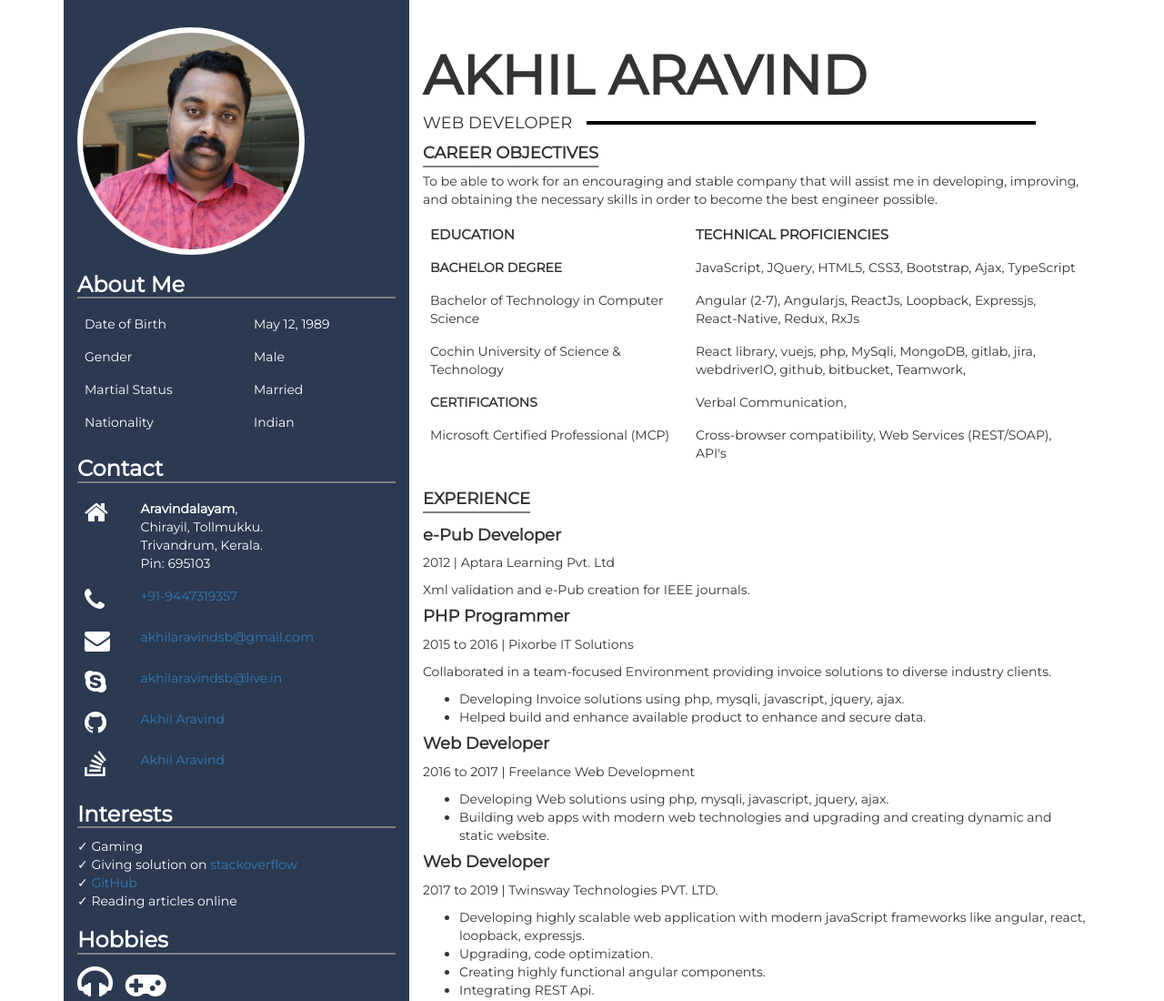
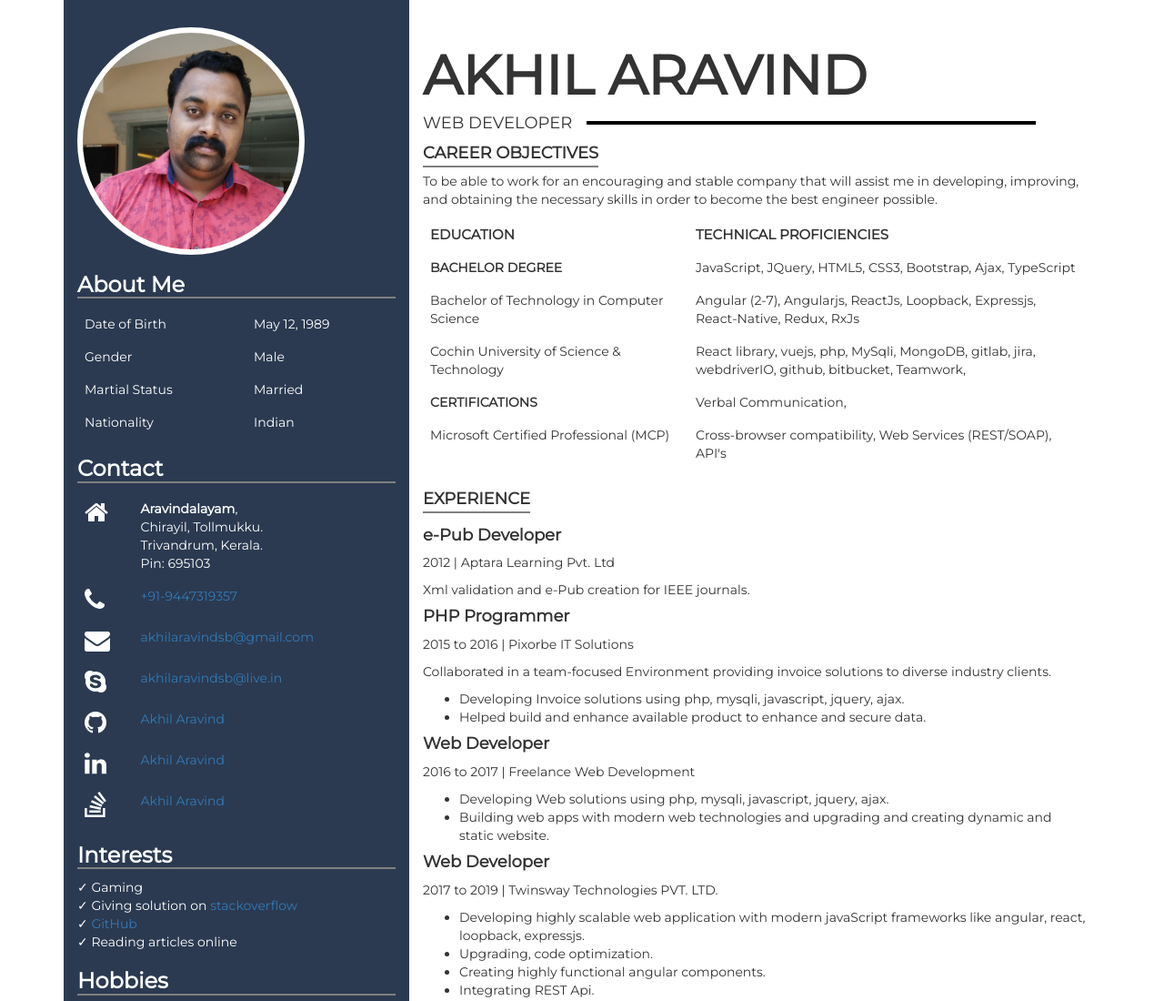
Before and after one commit to akhilaravind/resume, a plain HTML site: page index.html in a window 1280 px wide. Shown: the top 1100 px of the page at 91% size. Drawn offline with Linux system fonts and the light colour scheme.

Commit message:
Added linkdin profile link

```diff
--- a/index.html
+++ b/index.html
@@ -84,6 +84,10 @@
                             <tr>
                                 <td><i class="fa fa-github fa-2x"></i></td>
                                 <td><a href="https://github.com/akhilaravind">Akhil Aravind</a></td>
+                            </tr>
+                            <tr>
+                                <td><i class="fa fa-linkedin fa-2x"></i></td>
+                                <td><a href="https://www.linkedin.com/in/akhilaravinds/">Akhil Aravind</a></td>
                             </tr>
                             <tr>
                                 <td><i class="fa fa-stack-overflow fa-2x"></i></td>
```
